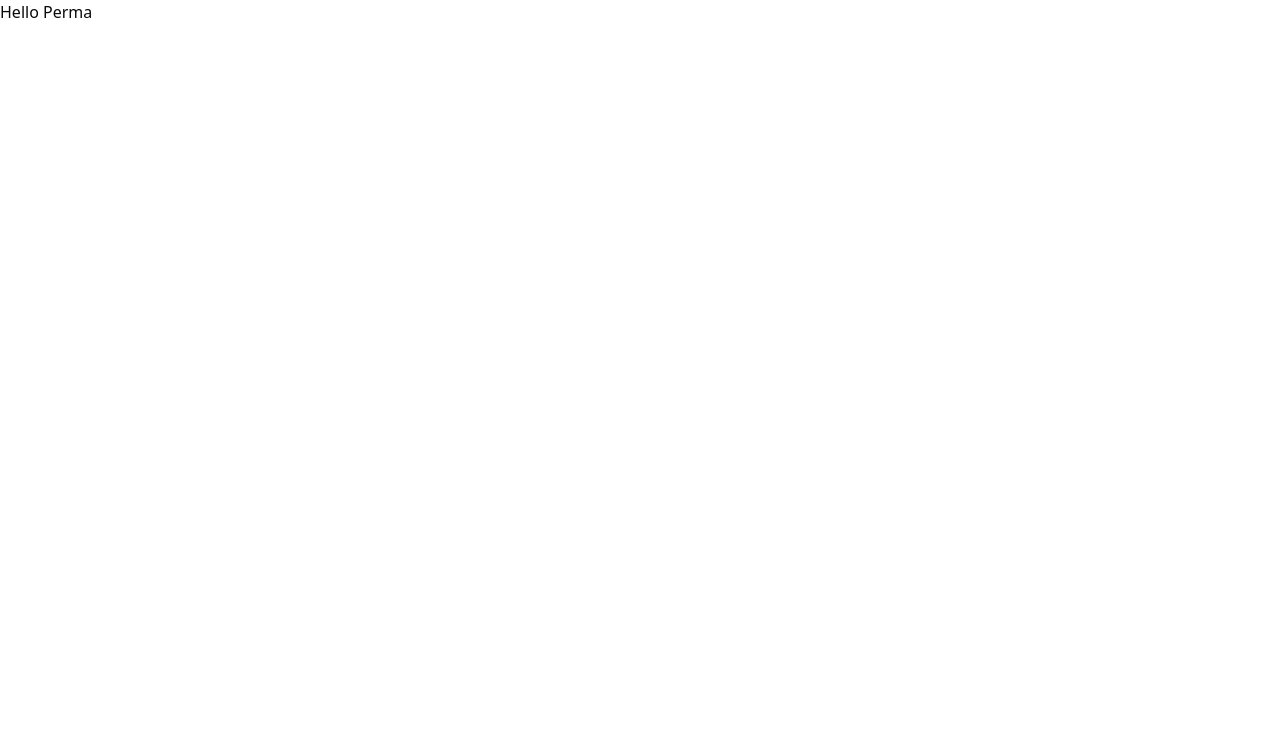
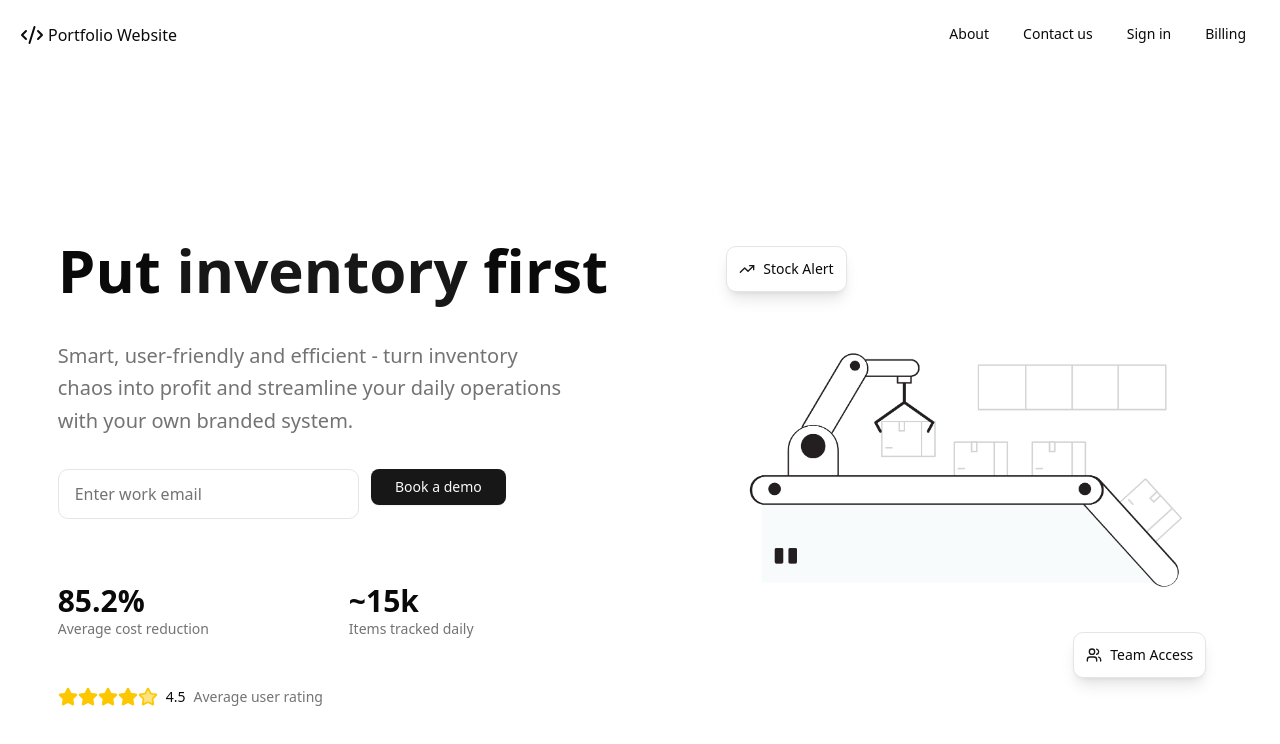
Before and after one commit to Lyhua-tech/perma-app, a Next.js app in the folder apps/frontend/: page / in a window 1280 px wide. Shown: the top 744 px of the page. Built offline with nearby package versions, Linux system fonts and the light colour scheme.

Commit message:
add some content to landing page

```diff
--- a/apps/frontend/src/app/page.tsx
+++ b/apps/frontend/src/app/page.tsx
@@ -1,7 +1,14 @@
-export default function Home() {
+import { HeroSection } from "@/components/hero-section";
+import Navbar from "@/components/navbar";
+
+export default function HomePage() {
   return (
     <div>
-      <p>Hello Perma</p>
+      <Navbar />
+
+      <HeroSection />
+
+
     </div>
   );
 }
--- a/apps/frontend/src/components/app-sidebar.tsx
+++ b/apps/frontend/src/components/app-sidebar.tsx
@@ -5,6 +5,7 @@ import { Calendar, Home, Inbox, Search, Settings } from "lucide-react";
 import {
   Sidebar,
   SidebarContent,
+  SidebarFooter,
   SidebarGroup,
   SidebarGroupContent,
   SidebarGroupLabel,
@@ -16,6 +17,13 @@ import {
 } from "@/components/ui/sidebar";
 
 import clsx from "clsx";
+import { Button } from "./ui/button";
+import { useMutation } from "@tanstack/react-query";
+import { useAuthStore } from "@/lib/store/authStore";
+import { toast } from "sonner";
+import { AxiosError } from "axios";
+import { ApiError } from "next/dist/server/api-utils";
+import { useRouter } from "next/navigation";
 
 // Menu items.
 const items = [
@@ -47,7 +55,32 @@ const items = [
 ];
 
 export function AppSidebar() {
+  const logoutAction = useAuthStore((state) => state.logout);
+
+  const router = useRouter();
+  const mutation = useMutation({
+    mutationFn: () => logoutAction(),
+
+    onSuccess: () => {
+      toast.success(`Welcome back`);
+
+      router.push("/admin");
+    },
+
+    onError: (error: AxiosError<ApiError>) => {
+      // 4. We can provide a more specific error message from the backend.
+      const errorMessage =
+        error.response?.data?.message ||
+        "Invalid credentials. Please try again.";
+      toast.error(errorMessage);
+      console.error(error);
+    },
+  });
   const { open } = useSidebar();
+
+  const handleLogout = () => {
+    mutation.mutate;
+  };
   return (
     <Sidebar className="m-3 rounded-lg" collapsible="icon">
       <SidebarContent>
@@ -83,6 +116,9 @@ export function AppSidebar() {
           </SidebarGroupContent>
         </SidebarGroup>
       </SidebarContent>
+      <SidebarFooter>
+        <Button onClick={logoutAction}>Log out</Button>
+      </SidebarFooter>
     </Sidebar>
   );
 }
--- /dev/null
+++ b/apps/frontend/src/components/hero-section.tsx
@@ -0,0 +1,109 @@
+import { Button } from "@/components/ui/button";
+import { Star, TrendingUp, Users } from "lucide-react";
+import Image from "next/image";
+import HeroSectionImg from "../../public/production-line-98.png";
+
+export const HeroSection = () => {
+  return (
+    <div className="min-h-screen bg-background flex items-center justify-center px-4 py-16">
+      <div className="max-w-7xl mx-auto">
+        <div className="grid lg:grid-cols-2 gap-16 items-center">
+          {/* Left side - Content */}
+          <div className="space-y-8">
+            {/* Main headline */}
+            <h1 className="text-5xl lg:text-6xl font-bold text-foreground leading-tight">
+              Put <span className="text-primary">inventory</span> first
+            </h1>
+
+            {/* Subheadline */}
+            <p className="text-xl text-muted-foreground leading-relaxed max-w-lg">
+              Smart, user-friendly and efficient - turn inventory chaos into
+              profit and streamline your daily operations with your own branded
+              system.
+            </p>
+
+            {/* Email signup */}
+            <div className="flex gap-3 max-w-md">
+              <input
+                type="email"
+                placeholder="Enter work email"
+                className="flex-1 px-4 py-3 border border-input rounded-lg bg-background text-foreground placeholder:text-muted-foreground focus:outline-none focus:ring-2 focus:ring-ring focus:border-transparent"
+              />
+              <Button className="px-6 py-3">Book a demo</Button>
+            </div>
+
+            {/* Statistics */}
+            <div className="grid grid-cols-2 gap-8 pt-8">
+              <div>
+                <div className="text-3xl font-bold text-foreground">85.2%</div>
+                <div className="text-sm text-muted-foreground">
+                  Average cost reduction
+                </div>
+              </div>
+              <div>
+                <div className="text-3xl font-bold text-foreground">~15k</div>
+                <div className="text-sm text-muted-foreground">
+                  Items tracked daily
+                </div>
+              </div>
+            </div>
+
+            {/* Rating */}
+            <div className="flex items-center gap-2 pt-4">
+              <div className="flex">
+                {[...Array(4)].map((_, i) => (
+                  <Star
+                    key={i}
+                    className="w-5 h-5 fill-yellow-400 text-yellow-400"
+                  />
+                ))}
+                <Star className="w-5 h-5 fill-yellow-400/50 text-yellow-400" />
+              </div>
+              <span className="text-sm font-medium text-foreground">4.5</span>
+              <span className="text-sm text-muted-foreground">
+                Average user rating
+              </span>
+            </div>
+          </div>
+
+          {/* Right side - Illustration */}
+          <div className="relative flex justify-center lg:justify-end">
+            <div className="relative">
+              <Image
+                src={HeroSectionImg}
+                alt="Inventory Management System Illustration"
+                width={600}
+                height={500}
+                className="w-full max-w-lg h-auto"
+                priority
+              />
+
+              {/* Floating elements */}
+              <div className="absolute top-8 left-4 bg-card shadow-lg rounded-lg p-3 border border-border">
+                <div className="flex items-center gap-2">
+                  <TrendingUp className="w-4 h-4 text-primary" />
+                  <span className="text-sm font-medium text-card-foreground">
+                    Stock Alert
+                  </span>
+                </div>
+              </div>
+
+              <div className="absolute bottom-12 right-4 bg-card shadow-lg rounded-lg p-3 border border-border">
+                <div className="flex items-center gap-2">
+                  <Users className="w-4 h-4 text-primary" />
+                  <span className="text-sm font-medium text-card-foreground">
+                    Team Access
+                  </span>
+                </div>
+              </div>
+            </div>
+          </div>
+        </div>
+      </div>
+    </div>
+  );
+};
+
+export default function HomePage() {
+  return <HeroSection />;
+}
--- a/apps/frontend/src/components/items-list.tsx
+++ b/apps/frontend/src/components/items-list.tsx
@@ -1,6 +1,8 @@
 "use client";
 
 import Link from "next/link";
+import { Badge } from "@/components/ui/badge";
+import { Card, CardContent } from "@/components/ui/card";
 
 interface Item {
   id: string | number;
@@ -14,22 +16,54 @@ interface Props {
 
 const ItemsList = ({ values }: Props) => {
   return (
-    <>
-      <ul>
-        {values?.map((item: Item, index: number) => {
-          return (
-            <li key={index}>
-              <Link href={`/inventory/${item.id}`}>
-                <div className="flex bg-emerald-500 p-5 gap-5 m-3 justify-between">
-                  <h1>{item.name}</h1>
-                  <h2>Manage by: {item.ownerName || "hua hua"}</h2>
+    <div className="grid gap-4 md:grid-cols-2 lg:grid-cols-3">
+      {values?.map((item: Item, index: number) => {
+        return (
+          <Link key={index} href={`/inventory/${item.id}`} className="group">
+            <Card className="h-full transition-all duration-200 hover:shadow-lg hover:-translate-y-1 border-0 bg-gradient-to-br from-neutral-50 to-purple-50 dark:from-neutral-950/20 dark:to-purple-950/20">
+              <CardContent className="p-6">
+                <div className="flex items-start justify-between mb-4">
+                  <div className="flex items-center gap-3">
+                    <div>
+                      <Badge
+                        variant="secondary"
+                        className="bg-neutral-100  dark:text-neutral-300 text-xs"
+                      >
+                        Active
+                      </Badge>
+                    </div>
+                  </div>
+                  <div className="text-right">
+                    <div className="text-xs text-muted-foreground">
+                      ID: {item.id}
+                    </div>
+                  </div>
                 </div>
-              </Link>
-            </li>
-          );
-        })}
-      </ul>
-    </>
+
+                <div className="space-y-3">
+                  <h3 className="font-semibold text-lg text-foreground group-hover:text-neutral-600 dark:group-hover:text--400 transition-colors">
+                    {item.name}
+                  </h3>
+
+                  <div className="flex items-center gap-2 text-sm text-muted-foreground">
+                    <div className="w-2 h-2 rounded-full "></div>
+                    <span>Managed by {item.ownerName || "hua hua"}</span>
+                  </div>
+
+                  <div className="pt-2 border-t border-neutral-100 dark:border-neutral-800/50">
+                    <div className="flex items-center justify-between text-xs text-muted-foreground">
+                      <span>Last updated</span>
+                      <span>2 hours ago</span>
+                    </div>
+                  </div>
+                </div>
+              </CardContent>
+            </Card>
+          </Link>
+        );
+      })}
+    </div>
   );
 };
+
 export default ItemsList;
--- /dev/null
+++ b/apps/frontend/src/components/navbar.tsx
@@ -0,0 +1,50 @@
+import { CodeXml } from "lucide-react";
+import Link from "next/link";
+
+const section = [
+  {
+    name: "About",
+    path: "#",
+  },
+  {
+    name: "Contact us",
+    path: "#",
+  },
+  {
+    name: "Sign in",
+    path: "/login",
+  },
+  {
+    name: "Billing",
+    path: "#",
+  },
+];
+
+const Navbar = () => {
+  return (
+    <>
+      <nav className="flex justify-between items-center max-w-[1600px] mx-auto p-5">
+        <div className="flex items-center space-x-1 cursor-pointer">
+          <CodeXml />
+          <p className="font-manrope font-medium">Portfolio Website</p>
+        </div>
+
+        <ul className="flex space-x-1.5 font-work-sans ">
+          {section.map((content, index) => {
+            return (
+              <li
+                key={index}
+                className="font-medium text-sm cursor-pointer hover:border-b-secondary transition-colors border-b-2
+                border-transparent
+                duration-300 px-3.5 py-1"
+              >
+                <Link href={content.path}>{content.name}</Link>
+              </li>
+            );
+          })}
+        </ul>
+      </nav>
+    </>
+  );
+};
+export default Navbar;
--- a/apps/frontend/src/lib/store/authStore.ts
+++ b/apps/frontend/src/lib/store/authStore.ts
@@ -2,6 +2,7 @@ import { create } from "zustand";
 import { persist } from "zustand/middleware";
 import { jwtDecode } from "jwt-decode";
 import api, { setAuthToken } from "../api"; // Assuming your api.ts is in ../
+import { toast } from "sonner";
 
 // Define the shape of the user object returned from your API
 interface User {
@@ -56,7 +57,8 @@ export const useAuthStore = create(
 
       logout: async () => {
         try {
-          await api.post("/auth/user/logout");
+          const ok = await api.post("/auth/user/logout");
+          if (ok) toast.success("Successfully logout.");
         } catch (error) {
           console.error("Server logout failed", error);
         } finally {
```
Also changed, not shown: apps/frontend/public/production-line-98.png (added), 1 other file (tests, documents, lock files or other folders).
